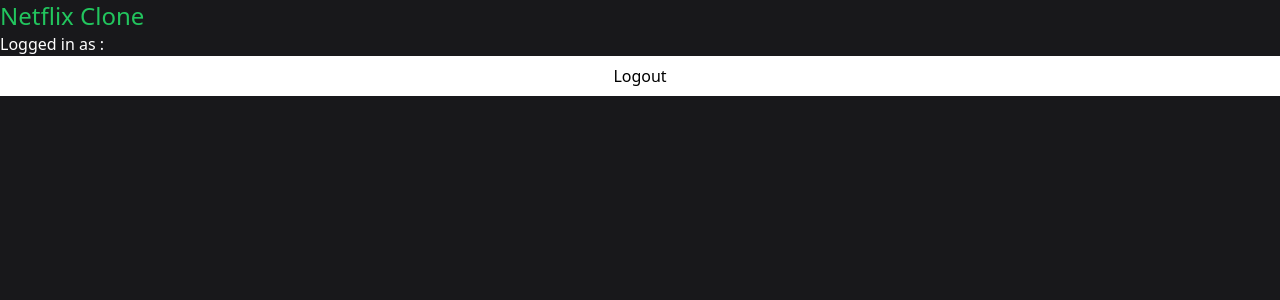
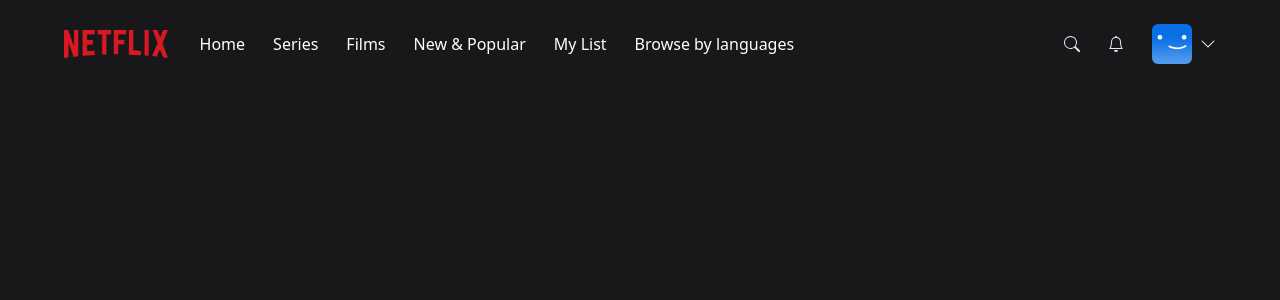
Before and after one commit to baranero/netflix-clone, a Next.js app: page / in a window 1280 px wide. Shown: the top 300 px of the page. Built offline with nearby package versions, Linux system fonts and the light colour scheme; no server answers; sample sign-in values are in the browser's storage.

Commit message:
added Navbar component

```diff
--- /dev/null
+++ b/components/AccountMenu.tsx
@@ -0,0 +1,31 @@
+import { signOut } from "next-auth/react"
+import React from 'react'
+
+interface AccountMenuProps {
+    visible: boolean
+}
+
+const AccountMenu: React.FC<AccountMenuProps> = ({ visible }) => {
+
+    if (!visible) {
+        return null
+    }
+
+    return (
+        <div className="bg-black w-56 absolute top-14 right-0 py-5 flex-col border-2  border-gray-800 flex">
+            <div className="flex flex-col gap-3">
+                <div className="px-3 group/item flex flex-row gap-3 items-center w-full">
+                    <img className="w-8 rounded-md" src="/images/default-blue.png" alt="Profile"/>
+                    <p className="text-white text-sm group-hover/item:underline">Username</p>
+                </div>
+                <hr className="bg-gray-600 border-0 h-px my-4"/>
+                <div onClick={() => signOut()} className="px-3 text-center text-white text-sm hover:underline">
+                    Sign out of Netflix
+                </div>
+            </div>
+
+        </div>
+    )
+}
+
+export default AccountMenu
--- /dev/null
+++ b/components/MobileMenu.tsx
@@ -0,0 +1,26 @@
+import React from "react";
+
+interface MobileMenuProps {
+    visible?: boolean;
+}
+
+const MobileMenu: React.FC<MobileMenuProps> = ({ visible }) => {
+    if (!visible) {
+        return null
+    }
+
+    return (
+        <div className="bg-black w-56 absolute top-8 left-0 py-5 flex-col bordr-2 border-gray-800 flex">
+            <div className="flex flex-col gap-4">
+                <div className="px-3 text-center text-white hover:underline">Home</div>
+                <div className="px-3 text-center text-white hover:underline">Series</div>
+                <div className="px-3 text-center text-white hover:underline">Films</div>
+                <div className="px-3 text-center text-white hover:underline">New & Popular</div>
+                <div className="px-3 text-center text-white hover:underline">My List</div>
+                <div className="px-3 text-center text-white hover:underline">Browse by Languages</div>
+            </div>
+        </div>
+    )
+}
+
+export default MobileMenu
--- /dev/null
+++ b/components/Navbar.tsx
@@ -0,0 +1,96 @@
+import MobileMenu from "./MobileMenu"
+import NavbarItem from "./NavbarItem"
+import { BsChevronDown, BsSearch, BsBell } from 'react-icons/bs'
+import { useState, useCallback, useEffect } from 'react'
+import AccountMenu from "./AccountMenu"
+
+const TOP_OFFSET = 66
+
+const Navbar = () => {
+
+    const [showMobileMenu, setShowMobileMenu] = useState(false)
+    const [showAccountMenu, setShowAccountMenu] = useState(false)
+    const [showBackground, setShowBackground] = useState(false)
+
+    useEffect(() => {
+        const handlescroll = () => {
+            if (window.screenY >= TOP_OFFSET) {
+                setShowBackground(true)
+            } else {
+                setShowBackground(false)
+            }
+        }
+
+        window.addEventListener('scroll', handlescroll)
+
+        return () => {
+            window.removeEventListener('scroll', handlescroll)
+        }
+    }, [])
+
+    const toggleMobileMenu = useCallback(() => {
+        setShowMobileMenu((current) => !current)
+    }, [])
+
+    const toggleAccountMenu = useCallback(() => {
+        setShowAccountMenu((current) => !current)
+    }, [])
+
+    return (
+        <nav className="w-full fixed z-40">
+            <div
+                className={`
+                    px-4
+                    md:px-16
+                    py-6
+                    flex
+                    flex-row
+                    items-center
+                    transition
+                    duration-500
+                    ${showBackground ? 'bg-zinc-900 bg-opacity-90' : ''}
+                `}
+            >
+                <img className="h-4 lg:h-7" src="/images/logo.png" alt="Logo"/>
+                <div
+                    className="
+                        flex-row
+                        ml-8
+                        gap-7
+                        hidden
+                        lg:flex
+                    "
+                >
+                    <NavbarItem label="Home"/>
+                    <NavbarItem label="Series"/>
+                    <NavbarItem label="Films"/>
+                    <NavbarItem label="New & Popular"/>
+                    <NavbarItem label="My List"/>
+                    <NavbarItem label="Browse by languages"/>
+                </div>
+                <div onClick={toggleMobileMenu} className="lg:hidden flex flex-row items-center gap-2 ml-8 cursor-pointer relative">
+                    <p className="text-white text-sm">Browse</p>
+                    <BsChevronDown className={`text-white transition ${showMobileMenu ? 'rotate-180' : 'rotate-0'}`}/>
+                    <MobileMenu visible={showMobileMenu}/>
+                </div>
+                <div className="flex flex-row ml-auto gap-7 items-center">
+                    <div className="text-gray-200 hover:text-gray-300 cursor-pointer transition">
+                        <BsSearch className="transition"/>
+                    </div>
+                    <div className="text-gray-200 hover:text-gray-300 cursor-pointer transition">
+                        <BsBell className="transition"/>
+                    </div>
+                    <div onClick={toggleAccountMenu} className="flex flex-row items-center gap-2 cursor-pointer relative">
+                        <div className="w-6 h-6 lg:w-10 lg:h-10 rounded-md overflow-hidden">
+                            <img src="/images/default-blue.png" alt="Profile"/>
+                        </div>
+                        <BsChevronDown className={`text-white transition ${showAccountMenu ? 'rotate-180' : 'rotate-0'}`}/>
+                        <AccountMenu visible={showAccountMenu}/>
+                    </div>
+                </div>
+            </div>
+        </nav>
+    )
+}
+
+export default Navbar
--- /dev/null
+++ b/components/NavbarItem.tsx
@@ -0,0 +1,15 @@
+
+
+interface NavbarItemProps {
+    label: string;
+}
+
+const NavbarItem: React.FC<NavbarItemProps> = ({ label }) => {
+    return (
+        <div className="text-white cursor-pointer hover:text-gray-300 transition">
+            {label}
+        </div>
+    )
+}
+
+export default NavbarItem
--- a/pages/index.tsx
+++ b/pages/index.tsx
@@ -1,3 +1,4 @@
+import Navbar from "@/components/Navbar"
 import useCurrentUser from "@/hooks/useCurrentUser"
 import { NextPageContext } from "next"
 import { getSession, signOut } from "next-auth/react"
@@ -21,17 +22,9 @@
 
 export default function Home() {
 
-  const { data: user } = useCurrentUser()
-  console.log(user);
-
-
   return (
     <>
-      <h1 className="text-2xl text-green-500">
-        Netflix Clone
-      </h1>
-      <p className="text-white">Logged in as : {user?.name}</p>
-      <button className="h-10 w-full bg-white" onClick={() => signOut()}>Logout</button>
+      <Navbar/>
     </>
   )
 }
--- a/pages/profiles.tsx
+++ b/pages/profiles.tsx
@@ -1,6 +1,7 @@
 import useCurrentUser from "@/hooks/useCurrentUser"
 import { NextPageContext } from "next"
 import { getSession } from "next-auth/react"
+import { useRouter } from "next/router"
 
 export async function getServerSideProps(context: NextPageContext) {
     const session = await getSession(context)
@@ -21,6 +22,7 @@
 
 const Profiles = () => {
 
+    const router = useRouter()
     const { data: user } = useCurrentUser()
 
     return (
@@ -28,7 +30,7 @@
             <div className="flex flex-col">
                 <h1 className="text-3xl md:text-6xl text-white text-center">Who is watching?</h1>
                 <div className="flex items-center justify-center gap-8 mt-10">
-                    <div onClick={() => {}}>
+                    <div onClick={() => router.push('/')}>
 
                         <div className="group flex-row w-44 mx-auto">
                             <div className="
```
